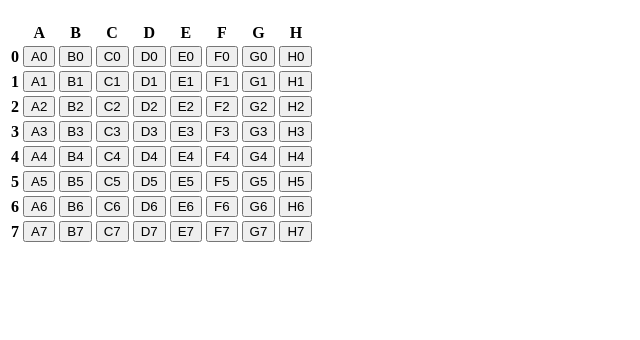
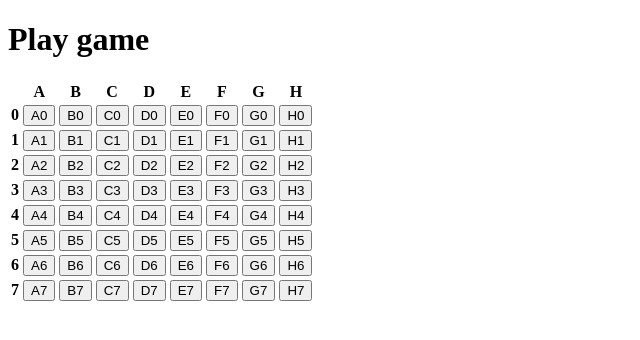
Before and after one commit to jessehouwing/BattleJSip, a React app in the folder Case Studies/Battleship/Source/Battleship_JS/: page / in a window 1280 px wide. Shown: the top 340 px of the page, without its empty margins (0-640 px from the left). Built offline with nearby package versions, Linux system fonts and the light colour scheme.

Commit message:
Initialize board WIP

```diff
--- a/Case Studies/Battleship/Source/Battleship_JS/src/index.js
+++ b/Case Studies/Battleship/Source/Battleship_JS/src/index.js
@@ -1,5 +1,35 @@
 import React from 'react';
 import ReactDOM from 'react-dom';
 import App from './App.jsx';
+import { initializeBoard, initializeEnemyBoard, placeShip } from './game/board-service';
 
-ReactDOM.render(<App selected={console.log.bind(console)} />, document.getElementById('app'));
+// Create enemy board (ships are already placed)
+const enemyBoard = initializeEnemyBoard();
+
+// Place my ships
+const myBoard = initializeBoard();
+
+myBoard.fleet.forEach(ship => {
+  let currentPosition;
+
+  function placeMyShip(param) {
+    if (currentPosition) {
+      currentPosition = param;
+    } else {
+      placeShip(myBoard, 0, currentPosition, param);
+      currentPosition = undefined;
+    }
+  }
+
+  const initializeGame = <App text={!!currentPosition ? `Select position for ${ship.name}` : 'Select direction for ship 1'}
+       selected={placeMyShip}
+       selectDirection={!!currentPosition}/>;
+
+  ReactDOM.render(initializeGame, document.getElementById('app'));
+});
+
+function shoot(position) {
+  console.log(`Shoot at position ${position}`);
+}
+
+ReactDOM.render(<App text="Play game" selected={shoot} />, document.getElementById('app'));
```
